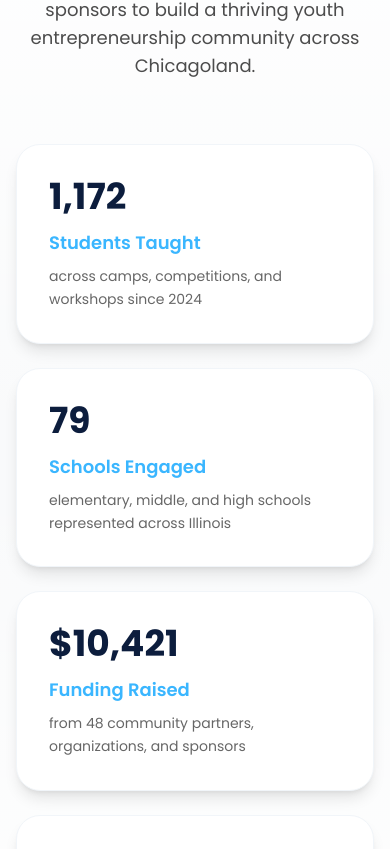
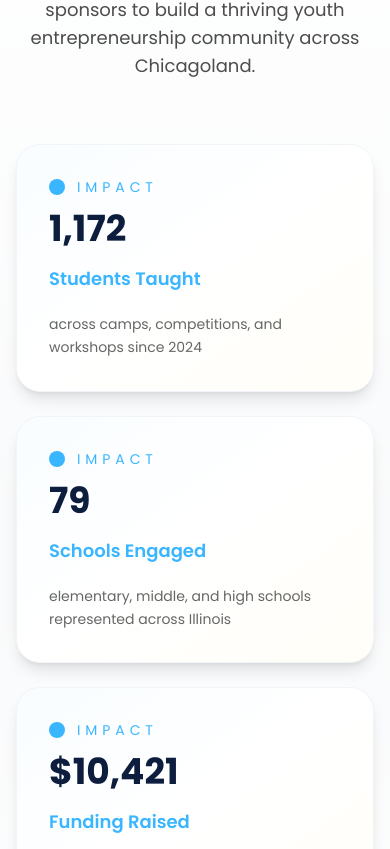
Before and after one commit to thetinfoilhat/BizBuzz, a Next.js app in the folder bizbuzz/: page /about in a window 390 px wide. Shown: the part 2755-3604 px from the top of the page. Built offline with nearby package versions, Linux system fonts and the light colour scheme.

Commit message:
updated scroll

```diff
--- a/bizbuzz/src/app/about/page.tsx
+++ b/bizbuzz/src/app/about/page.tsx
@@ -1,8 +1,8 @@
 "use client";
 
 import Image from "next/image";
-import { useEffect, useState } from "react";
-import { motion } from "framer-motion";
+import { useEffect, useState, useRef } from "react";
+import { motion, useInView } from "framer-motion";
 
 // ============================================================================
 // TYPE DEFINITIONS
@@ -447,6 +447,86 @@ export default function AboutPage() {
         </div>
       </section>
 
+      {/* Detailed Impact & Reach Section */}
+      <section className="py-24 bg-white relative overflow-hidden">
+        <div className="container mx-auto px-4 relative z-10">
+          <motion.div
+            initial={{ opacity: 0, y: 30 }}
+            whileInView={{ opacity: 1, y: 0 }}
+            transition={{ duration: 0.8 }}
+            viewport={{ once: true }}
+            className="text-center max-w-4xl mx-auto mb-16"
+          >
+            <h2 className="text-4xl md:text-5xl font-bold text-black mb-4">A deeper look at the students, schools, and community partners that make BizBuzz possible.</h2>
+          </motion.div>
+
+          <div className="grid lg:grid-cols-2 gap-12 mb-20">
+            <motion.div
+              initial={{ opacity: 0, y: 20 }}
+              whileInView={{ opacity: 1, y: 0 }}
+              transition={{ duration: 0.6 }}
+              viewport={{ once: true }}
+              className="bg-white rounded-3xl shadow-xl border border-slate-100 overflow-hidden"
+            >
+              <div className="px-8 py-6 border-b border-slate-100 flex items-center justify-between">
+                <div>
+                  <h3 className="text-2xl font-semibold text-black">Student Participation</h3>
+                  <p className="text-black/60">Breakdown of students who have joined BizBuzz programs</p>
+                </div>
+                <span className="text-sm font-semibold text-[#3AB6FF] uppercase tracking-[0.3em]">Programs</span>
+              </div>
+              <div className="max-h-[320px] overflow-y-auto px-8 py-6 space-y-4 custom-scroll">
+                {programParticipation.map((program, idx) => (
+                  <ProgramStat key={idx} {...program} />
+                ))}
+              </div>
+            </motion.div>
+
+            <motion.div
+              initial={{ opacity: 0, y: 20 }}
+              whileInView={{ opacity: 1, y: 0 }}
+              transition={{ duration: 0.6 }}
+              viewport={{ once: true }}
+              className="bg-white rounded-3xl shadow-xl border border-slate-100 overflow-hidden"
+            >
+              <div className="px-8 py-6 border-b border-slate-100 flex flex-col gap-2">
+                <h3 className="text-2xl font-semibold text-black">Schools We Serve</h3>
+                <p className="text-black/60">Representation from elementary, middle, and high schools across the region</p>
+              </div>
+              <SchoolGallery schoolDirectory={schoolDirectory} />
+            </motion.div>
+          </div>
+
+          <motion.div
+            initial={{ opacity: 0, y: 20 }}
+            whileInView={{ opacity: 1, y: 0 }}
+            transition={{ duration: 0.6 }}
+            viewport={{ once: true }}
+            className="bg-white rounded-3xl shadow-xl border border-slate-100 overflow-hidden"
+          >
+            <div className="px-8 py-6 border-b border-slate-100 flex flex-col md:flex-row md:items-center md:justify-between gap-4">
+              <div>
+                <h3 className="text-2xl font-semibold text-black">Community Support</h3>
+                <p className="text-black/60">Financial contributions and in-kind resources empower BizBuzz to stay student-led and cost-free.</p>
+              </div>
+            </div>
+            <div className="px-8 py-6 grid md:grid-cols-3 gap-6">
+              {fundingSummary.map((item, idx) => (
+                <FundingCard key={idx} {...item} />
+              ))}
+            </div>
+            <div className="px-8 pb-8">
+              <h4 className="text-sm font-semibold text-black/70 uppercase tracking-[0.3em] mb-4">Partners &amp; Sponsors</h4>
+              <div className="flex flex-wrap gap-3">
+                {supporters.map((supporter, idx) => (
+                  <EnhancedSupporterPill key={idx} name={supporter} index={idx} />
+                ))}
+              </div>
+            </div>
+          </motion.div>
+        </div>
+      </section>
+
       {/* Media Coverage Section */}
       <section className="py-20 relative overflow-hidden bg-gradient-to-b from-white to-[#f8fafc]">
         <div className="absolute inset-0 z-0 overflow-hidden opacity-10">
@@ -623,95 +703,6 @@ export default function AboutPage() {
             </div>
       </section>
 
-      {/* Detailed Impact & Reach Section */}
-      <section className="py-24 bg-[#f9fafb] relative overflow-hidden">
-        <div className="absolute inset-0 bg-gradient-to-b from-white via-transparent to-white"></div>
-        <div className="container mx-auto px-4 relative z-10">
-            <motion.div
-            initial={{ opacity: 0, y: 30 }}
-              whileInView={{ opacity: 1, y: 0 }}
-            transition={{ duration: 0.8 }}
-              viewport={{ once: true }}
-            className="text-center max-w-4xl mx-auto mb-16"
-          >
-            <h2 className="text-4xl md:text-5xl font-bold text-black mb-4">Our Reach & Impact</h2>
-            <p className="text-lg text-black/70">
-              A deeper look at the students, schools, and community partners that make BizBuzz possible.
-            </p>
-            </motion.div>
-
-          <div className="grid lg:grid-cols-2 gap-12 mb-20">
-            <motion.div
-              initial={{ opacity: 0, y: 20 }}
-              whileInView={{ opacity: 1, y: 0 }}
-              transition={{ duration: 0.6 }}
-              viewport={{ once: true }}
-              className="bg-white rounded-3xl shadow-xl border border-slate-100 overflow-hidden"
-            >
-              <div className="px-8 py-6 border-b border-slate-100 flex items-center justify-between">
-                <div>
-                  <h3 className="text-2xl font-semibold text-black">Student Participation</h3>
-                  <p className="text-black/60">Breakdown of students who have joined BizBuzz programs</p>
-                </div>
-                <span className="text-sm font-semibold text-[#3AB6FF] uppercase tracking-[0.3em]">Programs</span>
-              </div>
-              <div className="max-h-[320px] overflow-y-auto px-8 py-6 space-y-4 custom-scroll">
-                {programParticipation.map((program, idx) => (
-                  <ProgramStat key={idx} {...program} />
-              ))}
-            </div>
-            </motion.div>
-
-            <motion.div
-              initial={{ opacity: 0, y: 20 }}
-              whileInView={{ opacity: 1, y: 0 }}
-              transition={{ duration: 0.6 }}
-              viewport={{ once: true }}
-              className="bg-white rounded-3xl shadow-xl border border-slate-100 overflow-hidden"
-            >
-              <div className="px-8 py-6 border-b border-slate-100">
-                <h3 className="text-2xl font-semibold text-black">Schools We Serve</h3>
-                <p className="text-black/60">Representation from elementary, middle, and high schools across the region</p>
-                </div>
-              <div className="max-h-[320px] overflow-y-auto px-8 py-6 custom-scroll">
-                <div className="grid md:grid-cols-3 gap-6 text-left">
-                  {schoolDirectory.map((group, idx) => (
-                    <SchoolColumn key={idx} {...group} />
-              ))}
-            </div>
-              </div>
-            </motion.div>
-          </div>
-
-            <motion.div
-              initial={{ opacity: 0, y: 20 }}
-              whileInView={{ opacity: 1, y: 0 }}
-              transition={{ duration: 0.6 }}
-              viewport={{ once: true }}
-            className="bg-white rounded-3xl shadow-xl border border-slate-100 overflow-hidden"
-          >
-            <div className="px-8 py-6 border-b border-slate-100 flex flex-col md:flex-row md:items-center md:justify-between gap-4">
-              <div>
-                <h3 className="text-2xl font-semibold text-black">Community Support</h3>
-                <p className="text-black/60">Financial contributions and in-kind resources empower BizBuzz to stay student-led and cost-free.</p>
-                </div>
-            </div>
-            <div className="px-8 py-6 grid md:grid-cols-3 gap-6">
-              {fundingSummary.map((item, idx) => (
-                <FundingCard key={idx} {...item} />
-              ))}
-            </div>
-            <div className="px-8 pb-8">
-              <h4 className="text-sm font-semibold text-black/70 uppercase tracking-[0.3em] mb-4">Partners &amp; Sponsors</h4>
-              <div className="flex flex-wrap gap-3">
-                {supporters.map((supporter, idx) => (
-                  <SupporterPill key={idx} name={supporter} />
-                ))}
-          </div>
-            </div>
-          </motion.div>
-        </div>
-      </section>
     </div>
   );
 }
@@ -736,17 +727,63 @@ function ScrollIndicator() {
 }
 
 function ImpactCard({ value, label, description, index }: { value: string; label: string; description?: string; index: number }) {
+  const cardRef = useRef<HTMLDivElement>(null);
+  const isInView = useInView(cardRef, { once: true, amount: 0.5 });
+  const countable = /\d/.test(value);
+  const [displayValue, setDisplayValue] = useState(value);
+
+  useEffect(() => {
+    if (!countable || !isInView) return;
+    const numeric = parseInt(value.replace(/[^0-9]/g, ""), 10);
+    if (Number.isNaN(numeric)) return;
+    const prefix = value.trim().startsWith("$") ? "$" : "";
+    const suffix = value.trim().endsWith("+") ? "+" : "";
+    const duration = 1200;
+    const startTime = performance.now();
+    let frame: number;
+
+    const animateValue = (time: number) => {
+      const progress = Math.min((time - startTime) / duration, 1);
+      const current = Math.round(progress * numeric);
+      const formatted = `${prefix}${current.toLocaleString()}${suffix}`;
+      setDisplayValue(formatted);
+      if (progress < 1) {
+        frame = requestAnimationFrame(animateValue);
+      } else {
+        setDisplayValue(value);
+      }
+    };
+
+    frame = requestAnimationFrame(animateValue);
+    return () => cancelAnimationFrame(frame);
+  }, [value, countable, isInView]);
+
   return (
     <motion.div
+      ref={cardRef}
       initial={{ opacity: 0, y: 20 }}
       whileInView={{ opacity: 1, y: 0 }}
       transition={{ duration: 0.6, delay: index * 0.1 }}
       viewport={{ once: true }}
-      className="bg-white rounded-3xl shadow-lg border border-slate-100 p-8 text-left"
+      className="relative overflow-hidden bg-white rounded-3xl shadow-lg border border-slate-100 p-8 text-left"
     >
-      <div className="text-4xl font-bold text-[#0c1d3d] mb-3">{value}</div>
-      <div className="text-lg font-semibold text-[#3AB6FF] mb-2">{label}</div>
-      {description && <p className="text-sm text-black/60 leading-relaxed">{description}</p>}
+      <div className="absolute inset-0 bg-gradient-to-br from-[#3AB6FF]/5 via-transparent to-[#FFD700]/5 opacity-60" />
+      <div className="relative flex flex-col gap-3">
+        <div className="flex items-center gap-3">
+          <div className="relative">
+            <span className="relative flex h-4 w-4">
+              <span className="animate-ping absolute inline-flex h-full w-full rounded-full bg-[#3AB6FF]/50"></span>
+              <span className="relative inline-flex rounded-full h-4 w-4 bg-[#3AB6FF]"></span>
+            </span>
+          </div>
+          <p className="text-sm uppercase tracking-[0.35em] text-[#3AB6FF]">Impact</p>
+        </div>
+        <div className="text-4xl font-bold text-[#0c1d3d] mb-1">
+          {countable ? displayValue : value}
+        </div>
+        <div className="text-lg font-semibold text-[#3AB6FF] mb-2">{label}</div>
+        {description && <p className="text-sm text-black/60 leading-relaxed">{description}</p>}
+      </div>
     </motion.div>
   );
 }
@@ -760,18 +797,71 @@ function ProgramStat({ total, label }: { total: number; label: string }) {
   );
 }
 
-function SchoolColumn({ title, items }: { title: string; items: string[] }) {
+function SchoolGallery({ schoolDirectory }: { schoolDirectory: Array<{ title: string; items: string[] }> }) {
+  const [activeGroup, setActiveGroup] = useState(0);
+  const [hoveredIndex, setHoveredIndex] = useState<number | null>(null);
+
+  const active = schoolDirectory[activeGroup];
+
   return (
-    <div>
-      <h4 className="text-sm font-semibold text-[#0c1d3d] uppercase tracking-[0.25em] mb-3">{title}</h4>
-      <ul className="space-y-2 text-sm text-black/70">
-        {items.map((item, idx) => (
-          <li key={idx} className="flex items-start gap-2">
-            <span className="w-1.5 h-1.5 rounded-full bg-[#3AB6FF] mt-1.5"></span>
-            <span>{item}</span>
-          </li>
+    <div className="px-8 py-6 space-y-6">
+      <div className="flex gap-3 flex-wrap">
+        {schoolDirectory.map((group, idx) => (
+          <motion.button
+            key={group.title}
+            type="button"
+            onClick={() => setActiveGroup(idx)}
+            whileHover={{ scale: 1.03 }}
+            className="px-4 py-2 rounded-full border text-sm font-semibold transition-all"
+            animate={{
+              backgroundColor: activeGroup === idx ? '#3AB6FF' : 'transparent',
+              color: activeGroup === idx ? '#fff' : '#0c1d3d',
+              borderColor: activeGroup === idx ? '#3AB6FF' : 'rgba(12,29,61,0.2)',
+              boxShadow: activeGroup === idx ? '0 15px 25px rgba(58,182,255,0.25)' : '0 0 0 rgba(0,0,0,0)'
+            }}
+          >
+            {group.title}
+          </motion.button>
         ))}
-      </ul>
+      </div>
+
+      <motion.div
+        key={active.title}
+        initial={{ opacity: 0, y: 10 }}
+        animate={{ opacity: 1, y: 0 }}
+        transition={{ duration: 0.4 }}
+        className="max-h-[320px] overflow-y-auto custom-scroll pr-3"
+      >
+        <div className="grid sm:grid-cols-2 gap-3">
+          {active.items.map((school, idx) => (
+            <motion.div
+              key={school}
+              whileHover={{ scale: 1.02 }}
+              onMouseEnter={() => setHoveredIndex(idx)}
+              onMouseLeave={() => setHoveredIndex(null)}
+              animate={{
+                borderColor: hoveredIndex === idx ? '#3AB6FF' : 'rgba(12,29,61,0.1)',
+                backgroundColor: hoveredIndex === idx ? 'rgba(58,182,255,0.08)' : '#ffffff'
+              }}
+              className="p-3 rounded-2xl border flex items-center gap-3 transition-colors duration-200"
+            >
+              <motion.div
+                animate={{
+                  backgroundColor: hoveredIndex === idx ? '#3AB6FF' : '#E8F6FF',
+                  color: hoveredIndex === idx ? '#fff' : '#3AB6FF'
+                }}
+                className="w-10 h-10 rounded-xl flex items-center justify-center font-semibold text-sm"
+              >
+                {school.slice(0, 2).toUpperCase()}
+              </motion.div>
+              <div className="flex-1">
+                <p className="font-semibold text-[#0c1d3d] leading-tight">{school}</p>
+                <p className="text-xs text-black/50">{active.title}</p>
+              </div>
+            </motion.div>
+          ))}
+        </div>
+      </motion.div>
     </div>
   );
 }
@@ -786,12 +876,35 @@ function FundingCard({ label, value, helper }: { label: string; value: string; h
   );
 }
 
-function SupporterPill({ name }: { name: string }) {
+function EnhancedSupporterPill({ name, index }: { name: string; index: number }) {
+  const [isHovered, setIsHovered] = useState(false);
+
   return (
-    <span className="px-4 py-2 bg-[#3AB6FF]/5 text-[#0c1d3d] text-sm font-medium rounded-full border border-[#3AB6FF]/10">{name}</span>
+    <motion.span
+      initial={{ opacity: 0, scale: 0.8 }}
+      whileInView={{ opacity: 1, scale: 1 }}
+      viewport={{ once: true }}
+      transition={{ duration: 0.3, delay: index * 0.02 }}
+      onMouseEnter={() => setIsHovered(true)}
+      onMouseLeave={() => setIsHovered(false)}
+      whileHover={{ scale: 1.05, y: -2 }}
+      className="inline-block cursor-pointer"
+    >
+      <motion.span
+        animate={{
+          backgroundColor: isHovered ? '#3AB6FF' : 'rgba(58, 182, 255, 0.05)',
+          color: isHovered ? 'white' : '#0c1d3d',
+          borderColor: isHovered ? '#3AB6FF' : 'rgba(58, 182, 255, 0.1)',
+          boxShadow: isHovered ? '0 4px 12px rgba(58, 182, 255, 0.3)' : '0 0 0 rgba(58, 182, 255, 0)'
+        }}
+        transition={{ duration: 0.2 }}
+        className="px-4 py-2 text-sm font-medium rounded-full border inline-block"
+      >
+        {name}
+      </motion.span>
+    </motion.span>
   );
 }
-
 
 function MissionParagraph({ children, animationDelay = 0, highlight = false }: { children: React.ReactNode, animationDelay?: number, highlight?: boolean }) {
   const [isHovered, setIsHovered] = useState(false);
```
